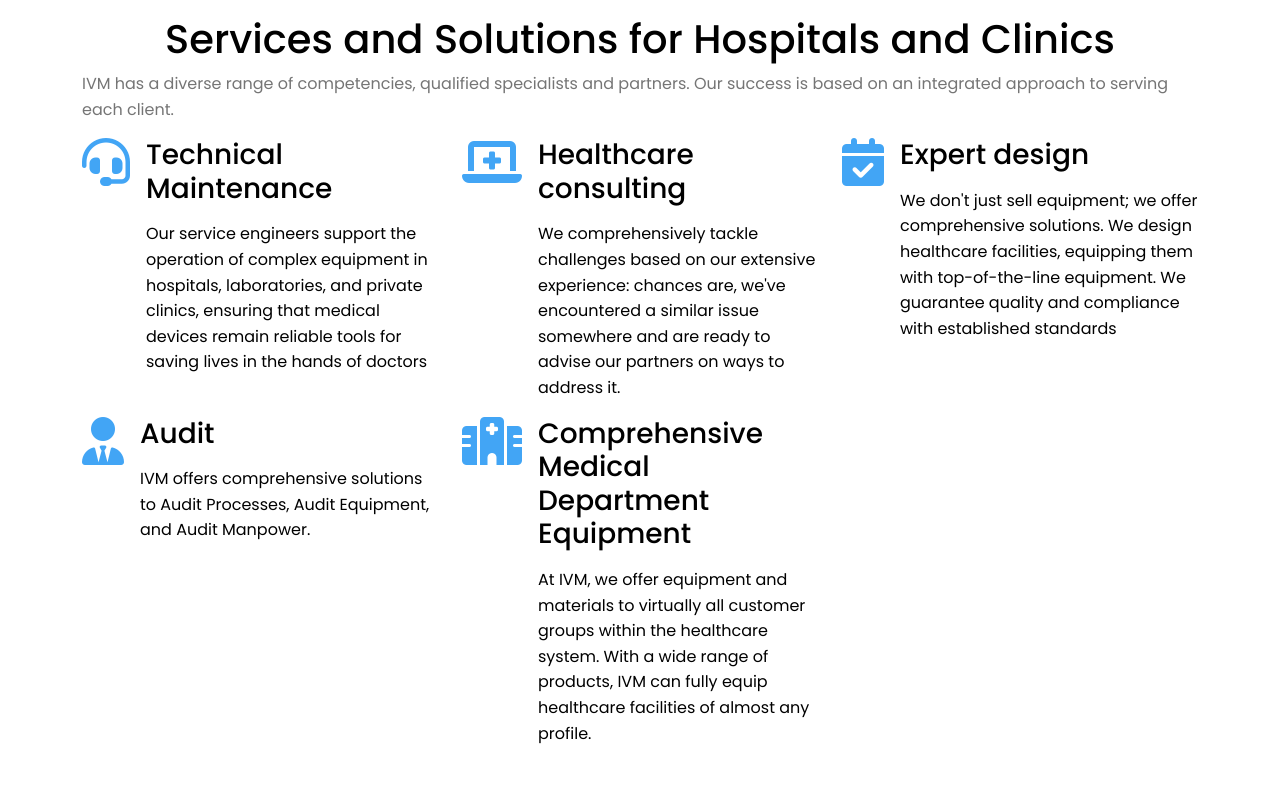
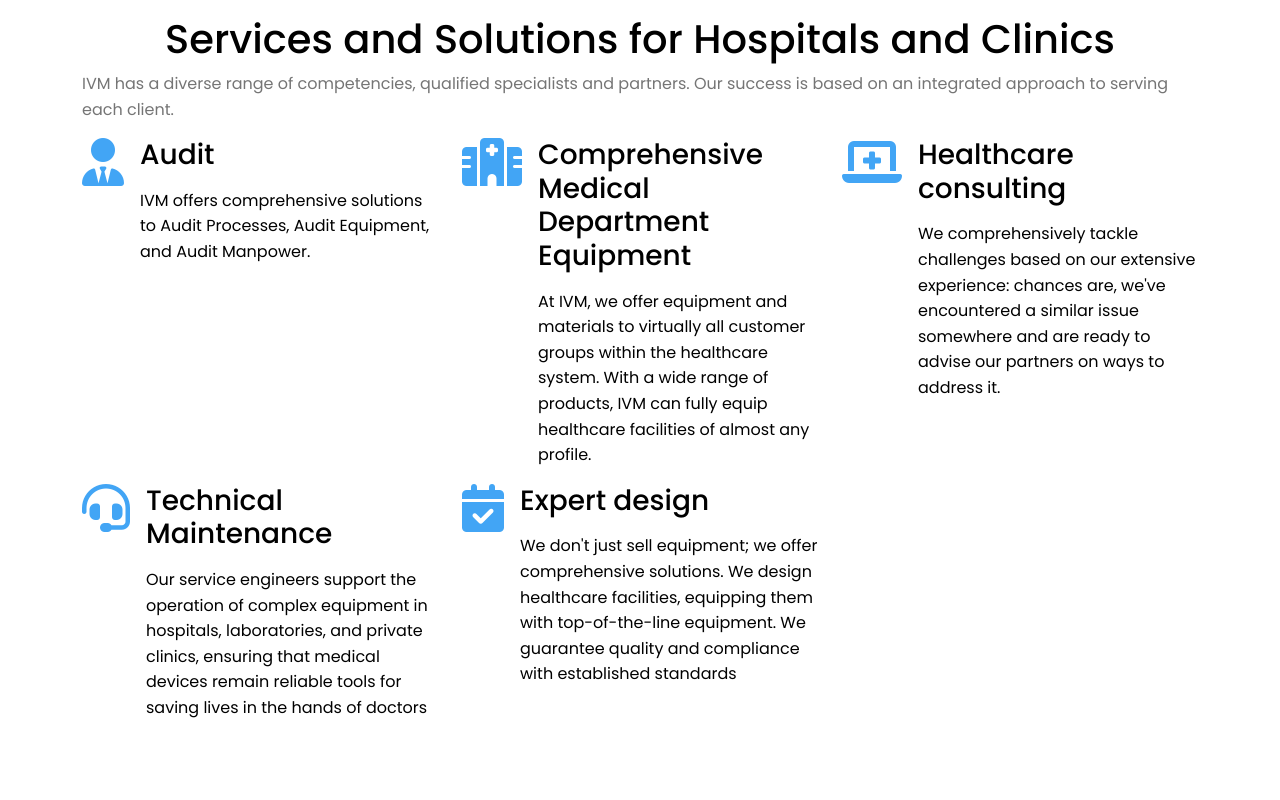
Before and after one commit to guvanch7/IVM, a React (Vite) app: page / in a window 1280 px wide. Shown: the part 1060-1860 px from the top of the page. Built offline with nearby package versions, Linux system fonts and the light colour scheme.

Commit message:
Add files via upload

```diff
--- a/src/mainComponents/Footer.jsx
+++ b/src/mainComponents/Footer.jsx
@@ -100,7 +100,7 @@
                 <h6 className='text-uppercase fw-bold mb-4'>Contact</h6>
                 <p>
                   <MDBIcon color='secondary' icon='home' className='me-2' />
-                  UAE, Dubai
+                    P.O. Box 390789, Ras Al Khaimah, Dubai,UAE
                 </p>
                 <p>
                   <MDBIcon color='secondary' icon='envelope' className='me-3' />
--- a/src/mainComponents/Modal.jsx
+++ b/src/mainComponents/Modal.jsx
@@ -77,7 +77,7 @@
 
     return (
         <>
-            <MDBBtn className="text-center mt-3" onClick={toggleOpen}>{modalName}</MDBBtn>
+            <MDBBtn className="text-center mt-3 addEff2" onClick={toggleOpen}>{modalName}</MDBBtn>
 
             <MDBModal tabIndex='-1' open={centredModal} setOpen={setCentredModal}>
                 <MDBModalDialog centered>
@@ -162,7 +162,7 @@
                                     value={formData.message}
                                 />
 
-                                <MDBBtn className='mb-4 mt-3 w-25 ' type='submit'>
+                                <MDBBtn className='mb-4 mt-3 w-25 addEff2' type='submit'>
                                     Send
                                 </MDBBtn>
                             </form>
@@ -171,7 +171,7 @@
                             <MDBBtn color='secondary' onClick={toggleOpen}>
                                 Close
                             </MDBBtn>
-                            <MDBBtn>Send</MDBBtn>
+                            <MDBBtn className='addEff2'>Send</MDBBtn>
                         </MDBModalFooter>
                     </MDBModalContent>
                 </MDBModalDialog>
--- a/src/mainComponents/Partners.jsx
+++ b/src/mainComponents/Partners.jsx
@@ -67,46 +67,46 @@
         };
 
         return (
-            <Slider {...settings}>
-                <div className="slick-slide">
-                <img src={partn1} alt="" />
+            <Slider className="text-center" {...settings}>
+                <div className="slick-slide text-center">
+                <img src={partn1} className="text-center w-50" alt="" />
                 </div>
 
                 <div className="slick-slide">
-                <img src={partn2} alt="" />
+                <img src={partn2} className="text-center w-30" alt="" />
                 </div>
 
                 <div>
-                <img src={partn3} alt="" />
+                <img src={partn3} alt="" className="text-center w-50" />
+                </div>
+
+                <div className="text-center">
+                <img src={partn4}  className="text-center w-25" alt="" />
                 </div>
 
                 <div>
-                <img src={partn4} alt="" />
+                <img src={partn5} className="text-center w-25" alt="" />
+                </div>
+
+
+                {/* <div>
+                <img src={partn7} alt="" />
+                </div> */}
+
+                <div>
+                <img src={partn8} className="w-75" alt="" />
                 </div>
 
                 <div>
-                <img src={partn5} alt="" />
-                </div>
-
-
-                <div>
-                <img src={partn7} alt="" />
+                <img src={partn9} className="w-30" alt="" />
                 </div>
 
                 <div>
-                <img src={partn8} alt="" />
+                <img src={partn10} className="w-50" alt="" />
                 </div>
 
                 <div>
-                <img src={partn9} alt="" />
-                </div>
-
-                <div>
-                <img src={partn10} alt="" />
-                </div>
-
-                <div>
-                <img src={partn11} alt="" />
+                <img src={partn11} className="w-25" alt="" />
                 </div>
 
             </Slider>
--- a/src/mainComponents/Products.jsx
+++ b/src/mainComponents/Products.jsx
@@ -1,14 +1,14 @@
 import React from "react";
 import { useState } from 'react';
 import 'mdb-react-ui-kit/dist/css/mdb.min.css';
-import product1 from '../assets/bacteriologyImg/product1.1.png'
+import product1 from '../assets/bacteriologyImg/prod1.5.jpg'
 import product2 from '../assets/labImg/product2.1.png'
 import product3 from '../histopothologyImg/product2.png'
-import product4 from '../assets/bacteriologyImg/prod2.3.png'
+import product4 from '../assets/bacteriologyImg/hbl.jpg'
 import product5 from '../citologyImg/product1.png'
-import product6 from '../histopothologyImg/product7.png'
+import product6 from '../histopothologyImg/prod7.1.png'
 import product7 from '../citologyImg/product12.png'
-import product8 from '../histopothologyImg/product6.png'
+import product8 from '../histopothologyImg/cryostat.png'
 import product9 from '../histopothologyImg/product4.png'
 import product10 from '../histopothologyImg/product5.png'
 
@@ -46,7 +46,7 @@
                         <img className="card__img2" src={product1} alt="" />
                         <div className="card__content">
                             <h4 className="card__header text-center">I-dOne</h4>
-                            <Link to={`/bacter1`} className="card__btn2">Read More</Link>
+                            <Link to={`/bacter1`} className="card__btn2 addEff2">Read More</Link>
                         </div>
                     </div>
                 </MDBCol>
--- a/src/mainComponents/Services.jsx
+++ b/src/mainComponents/Services.jsx
@@ -20,8 +20,38 @@
                 IVM has a diverse range of competencies, qualified specialists and partners. Our success is based on an integrated approach to serving each client.
             </p>
 
-            <MDBRow >
-                <MDBCol md={ 4 }>
+            <MDBRow>
+                <MDBCol md={4}>
+                    <div className="d-flex ">
+                        <MDBIcon icon="user-tie" size="3x" className="me-3 addEff" />
+                        <div>
+                            <h3 className="mb-3">Audit</h3>
+                            <p>IVM offers comprehensive solutions to Audit Processes, Audit Equipment, and Audit Manpower.</p>
+                        </div>
+                    </div>
+                </MDBCol>
+
+                <MDBCol md={4}>
+                    <div className="d-flex ">
+                        <MDBIcon icon="hospital-alt" size="3x" className="me-3 addEff" />
+                        <div>
+                            <h3 className="mb-3">Comprehensive Medical Department Equipment</h3>
+                            <p>At IVM, we offer equipment and materials to virtually all customer groups within the healthcare system. With a wide range of products, IVM can fully equip healthcare facilities of almost any profile.</p>
+                        </div>
+                    </div>
+                </MDBCol>
+
+                <MDBCol md={4}>
+                    <div className="d-flex ">
+                        <MDBIcon icon="laptop-medical" size="3x" className="me-3 addEff" />
+                        <div>
+                            <h3 className="mb-3">Healthcare consulting</h3>
+                            <p>We comprehensively tackle challenges based on our extensive experience: chances are, we've encountered a similar issue somewhere and are ready to advise our partners on ways to address it.</p>
+                        </div>
+                    </div>
+                </MDBCol>
+
+                <MDBCol md={4}>
                     <div className="d-flex ">
                         <MDBIcon icon="headset" size="3x" className="me-3 addEff" />
                         <div>
@@ -31,46 +61,17 @@
                     </div>
                 </MDBCol>
 
-                <MDBCol md={ 4 }><div className="d-flex ">
-                    <MDBIcon icon="laptop-medical" size="3x" className="me-3 addEff" />
-                    <div>
-                        <h3 className="mb-3">Healthcare consulting</h3>
-                        <p>We comprehensively tackle challenges based on our extensive experience: chances are, we've encountered a similar issue somewhere and are ready to advise our partners on ways to address it.</p>
+                <MDBCol md={4}>
+                    <div className="d-flex ">
+                        <MDBIcon icon="calendar-check" size="3x" className="me-3 addEff" />
+                        <div>
+                            <h3 className="mb-3">Expert design</h3>
+                            <p>We don't just sell equipment; we offer comprehensive solutions. We design healthcare facilities, equipping them with top-of-the-line equipment. We guarantee quality and compliance with established standards</p>
+                        </div>
                     </div>
-                </div>
                 </MDBCol>
+            </MDBRow>
 
-                <MDBCol md={ 4 }><div className="d-flex ">
-                    <MDBIcon icon="calendar-check" size="3x" className="me-3 addEff" />
-                    <div>
-                        <h3 className="mb-3">Expert design</h3>
-                        <p>We don't just sell equipment; we offer comprehensive solutions. We design healthcare facilities, equipping them with top-of-the-line equipment. We guarantee quality and compliance with established standards</p>
-                    </div>
-                </div>
-                </MDBCol>
-
-                <MDBCol md={ 4 }><div className="d-flex ">
-                    <MDBIcon icon="user-tie" size="3x" className="me-3 addEff" />
-                    <div>
-                        <h3 className="mb-3">Audit</h3>
-                        <p>IVM offers comprehensive solutions to Audit Processes, Audit Equipment, and Audit Manpower.</p>
-                    </div>
-                </div>
-                </MDBCol>
-
-                <MDBCol md={ 4 }><div className="d-flex  ">
-                    <MDBIcon icon="hospital-alt" size="3x" className="me-3 addEff" />
-                    <div>
-                        <h3 className="mb-3">Comprehensive Medical Department Equipment</h3>
-                        <p>At IVM, we offer equipment and materials to virtually all customer groups within the healthcare system. With a wide range of products, IVM can fully equip healthcare facilities of almost any profile.</p>
-                    </div>
-                </div>
-                </MDBCol>
-
-
-
-
-            </MDBRow>
         </MDBContainer>
     )
 }
```
Also changed, not shown: src/mainComponents/MyCarousel.jsx (+13 -6 lines).
